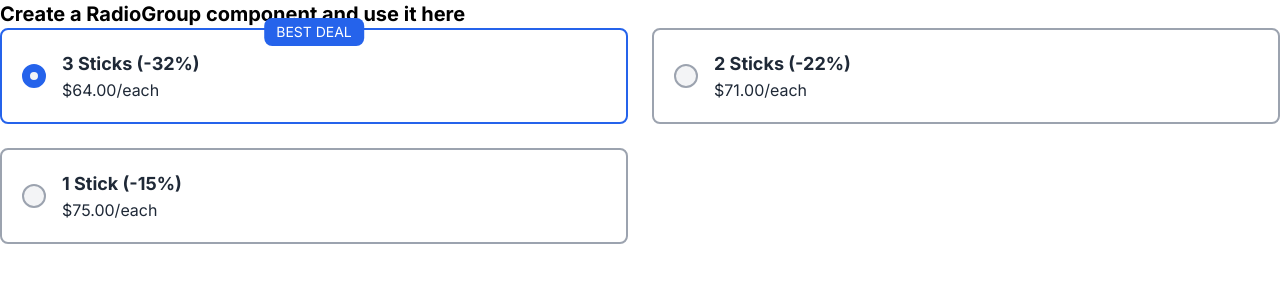
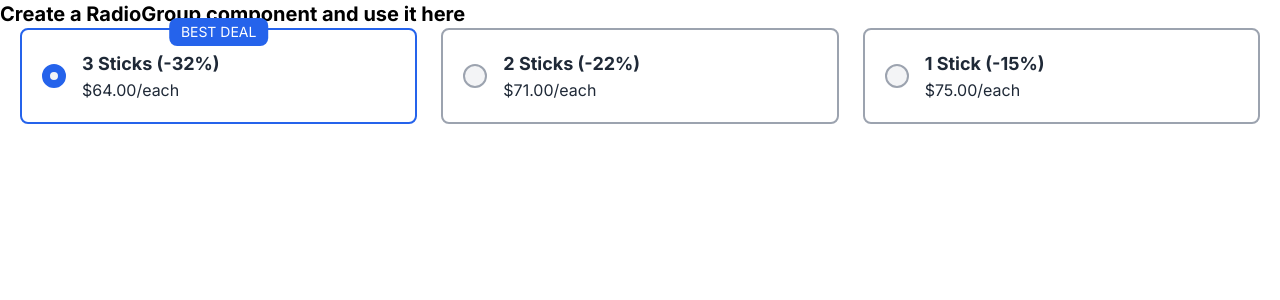
Before and after one commit to zain-adtracktiv/frontend-test, a Next.js app: page / in a window 1280 px wide. Shown: the top 300 px of the page. Built offline with nearby package versions, Linux system fonts and the light colour scheme.

Commit message:
Layout fix

```diff
--- a/app/components/RadioGroup.tsx
+++ b/app/components/RadioGroup.tsx
@@ -12,8 +12,8 @@ const RadioGroup = () => {
 	};
 
 	return (
-		<>
-			<ul className="grid w-full gap-6 md:grid-cols-2">
+		<section className="container px-5">
+			<ul className="grid w-full gap-6 md:grid-cols-3">
 				<Radio
 					name="3 Sticks (-32%)"
 					description="$64.00/each"
@@ -39,9 +39,7 @@ const RadioGroup = () => {
 					onChange={handleChange}
 				/>
 			</ul>
-
-
-		</>
+		</section >
 	);
 };
 
```
